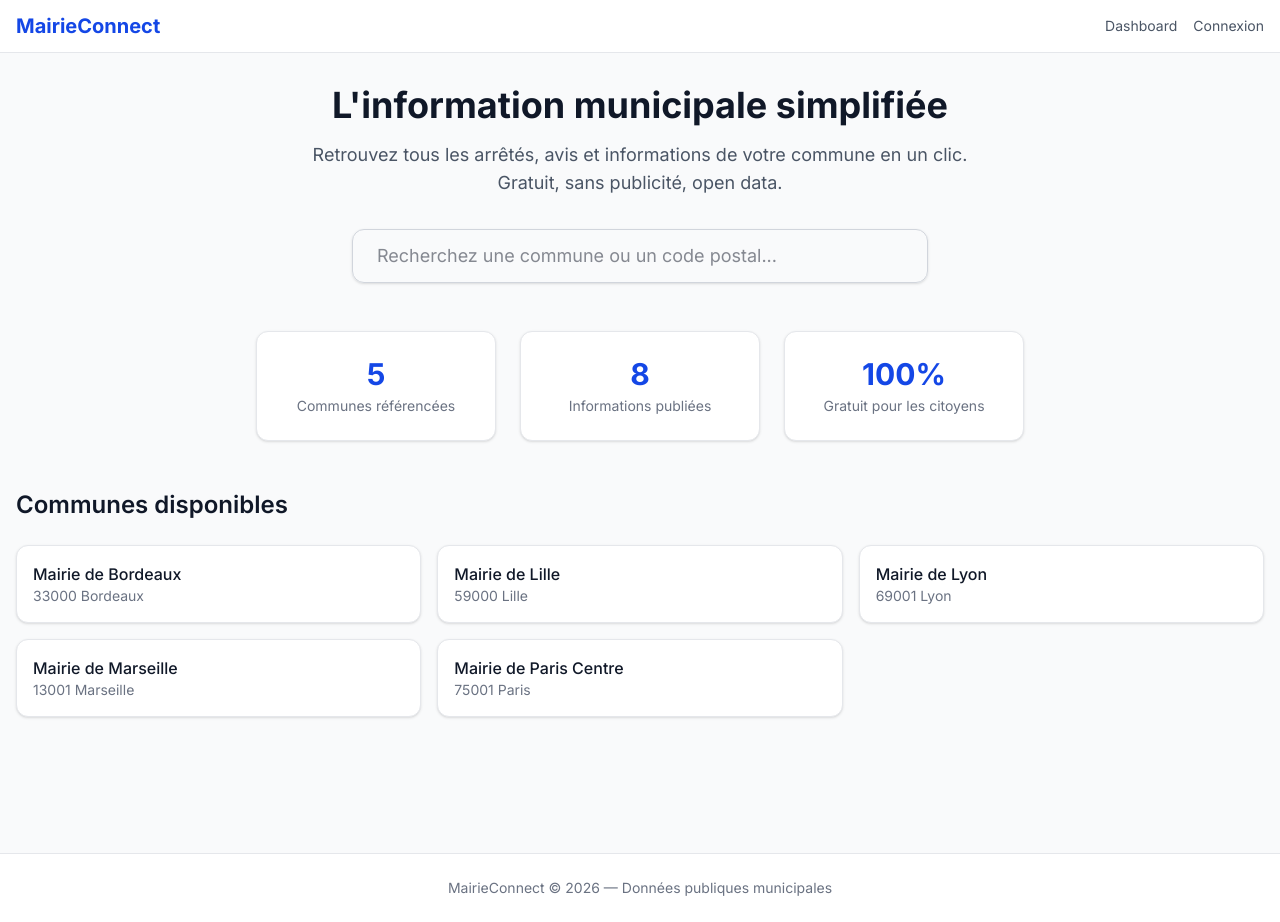
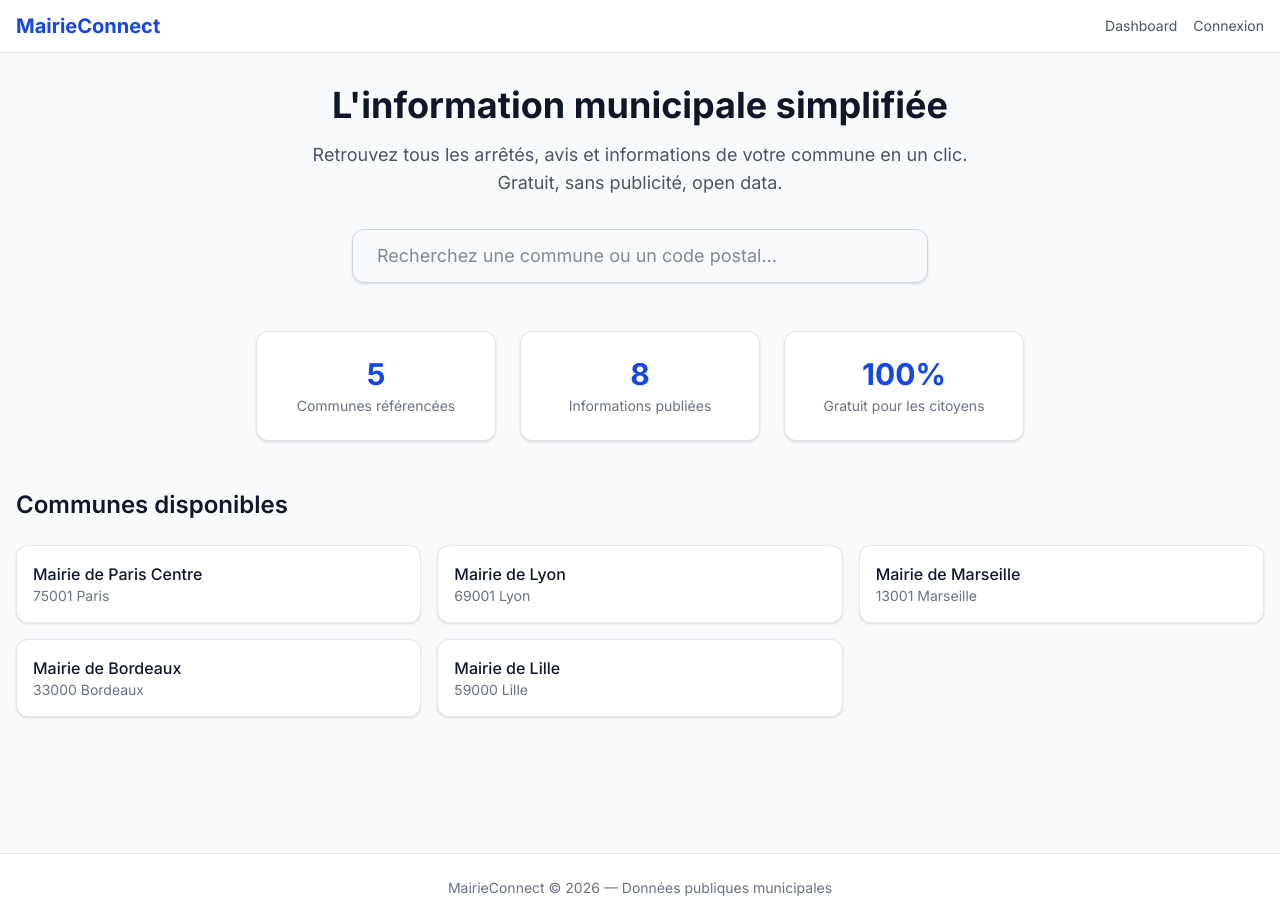
Before and after one commit to Cypriendj4/MairieConnect, a Next.js app: page / in a window 1280 px wide. Built offline with nearby package versions, Linux system fonts and the light colour scheme.

Commit message:
Inline data directly in homepage

```diff
--- a/src/app/page.tsx
+++ b/src/app/page.tsx
@@ -1,33 +1,21 @@
 import Link from 'next/link';
-import { db } from '@/lib/data';
 export const dynamic = 'force-dynamic';
 
-const STATIC_TENANTS_COUNT = 5;
-const STATIC_NOTICES_COUNT = 8;
+// Test data inlined directly in the page (bypasses data layer)
+const tenants = [
+  { id: 't_paris', name: 'Mairie de Paris Centre', slug: 'mairie-de-paris-centre-75001', postCode: '75001', cityName: 'Paris' },
+  { id: 't_lyon', name: 'Mairie de Lyon', slug: 'mairie-de-lyon-69001', postCode: '69001', cityName: 'Lyon' },
+  { id: 't_marseille', name: 'Mairie de Marseille', slug: 'mairie-de-marseille-13001', postCode: '13001', cityName: 'Marseille' },
+  { id: 't_bordeaux', name: 'Mairie de Bordeaux', slug: 'mairie-de-bordeaux-33000', postCode: '33000', cityName: 'Bordeaux' },
+  { id: 't_lille', name: 'Mairie de Lille', slug: 'mairie-de-lille-59000', postCode: '59000', cityName: 'Lille' },
+];
 
-async function getData() {
-  const [tenants, totalTenants, totalNotices] = await Promise.all([
-    db.tenant.findMany({
-      where: { isActive: true },
-      orderBy: { name: 'asc' },
-      take: 100,
-    }),
-    db.tenant.count({ where: { isActive: true } }),
-    db.officialNotice.count({ where: { isPublished: true } }),
-  ]);
-  return {
-    tenants: tenants.length > 0 ? tenants : [],
-    totalTenants: totalTenants > 0 ? totalTenants : STATIC_TENANTS_COUNT,
-    totalNotices: totalNotices > 0 ? totalNotices : STATIC_NOTICES_COUNT,
-  };
-}
+const totalTenants = 5;
+const totalNotices = 8;
 
 export default async function HomePage() {
-  const { tenants, totalTenants, totalNotices } = await getData();
-
   return (
     <div className="mx-auto max-w-7xl px-4 py-8">
-      {/* Hero */}
       <section className="mb-12 text-center">
         <h1 className="text-4xl font-bold text-gray-900 mb-4">
           L&apos;information municipale simplifiée
@@ -36,21 +24,12 @@ export default async function HomePage() {
           Retrouvez tous les arrêtés, avis et informations de votre commune
           en un clic. Gratuit, sans publicité, open data.
         </p>
-
-        {/* Search bar */}
         <div className="max-w-xl mx-auto">
-          <input
-            type="search"
-            placeholder="Recherchez une commune ou un code postal..."
-            className="w-full px-6 py-3 rounded-xl border border-gray-300 shadow-sm focus:outline-none focus:ring-2 focus:ring-blue-500 focus:border-transparent text-lg"
-            hx-get="/api/tenants/search"
-            hx-target="#results"
-            hx-trigger="keyup changed delay:300ms"
-          />
+          <input type="search" placeholder="Recherchez une commune ou un code postal..."
+            className="w-full px-6 py-3 rounded-xl border border-gray-300 shadow-sm focus:outline-none focus:ring-2 focus:ring-blue-500 focus:border-transparent text-lg" />
         </div>
       </section>
 
-      {/* Stats */}
       <section className="mb-12 grid grid-cols-1 md:grid-cols-3 gap-6 max-w-3xl mx-auto">
         <div className="bg-white rounded-xl shadow-sm border border-gray-200 p-6 text-center">
           <p className="text-3xl font-bold text-blue-700">{totalTenants}</p>
@@ -66,24 +45,13 @@ export default async function HomePage() {
         </div>
       </section>
 
-      {/* City list */}
       <section>
         <h2 className="text-2xl font-semibold text-gray-900 mb-6">Communes disponibles</h2>
         <div id="results" className="grid grid-cols-1 sm:grid-cols-2 lg:grid-cols-3 gap-4">
-          {tenants.map((tenant: any) => (
-            <Link
-              key={tenant.id}
-              href={`/commune/${tenant.slug}`}
-              className="bg-white rounded-xl shadow-sm border border-gray-200 p-4 hover:shadow-md hover:border-blue-300 transition-all"
-            >
+          {tenants.map((tenant) => (
+            <Link key={tenant.id} href={`/commune/${tenant.slug}`}
+              className="bg-white rounded-xl shadow-sm border border-gray-200 p-4 hover:shadow-md hover:border-blue-300 transition-all">
               <div className="flex items-center gap-3">
-                {tenant.logoUrl && (
-                  <img
-                    src={tenant.logoUrl}
-                    alt=""
-                    className="w-10 h-10 rounded-full object-cover"
-                  />
-                )}
                 <div>
                   <p className="font-medium text-gray-900">{tenant.name}</p>
                   <p className="text-sm text-gray-500">{tenant.postCode} {tenant.cityName}</p>
```
